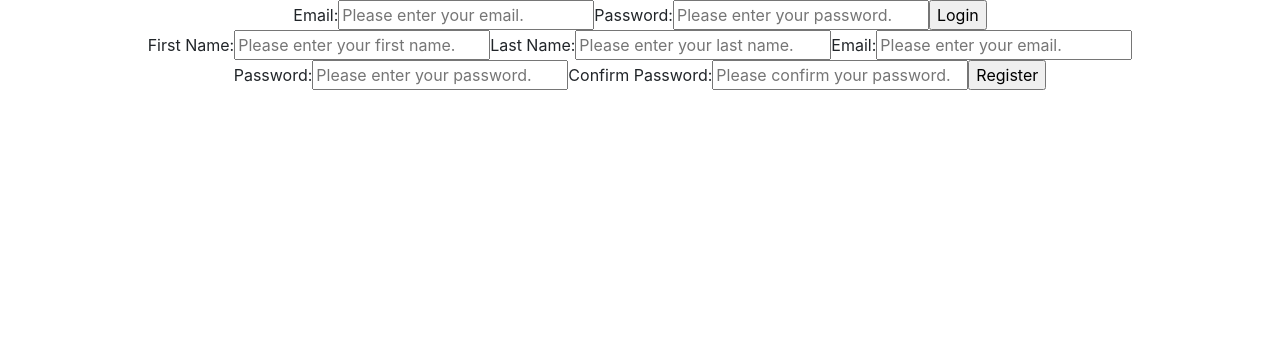
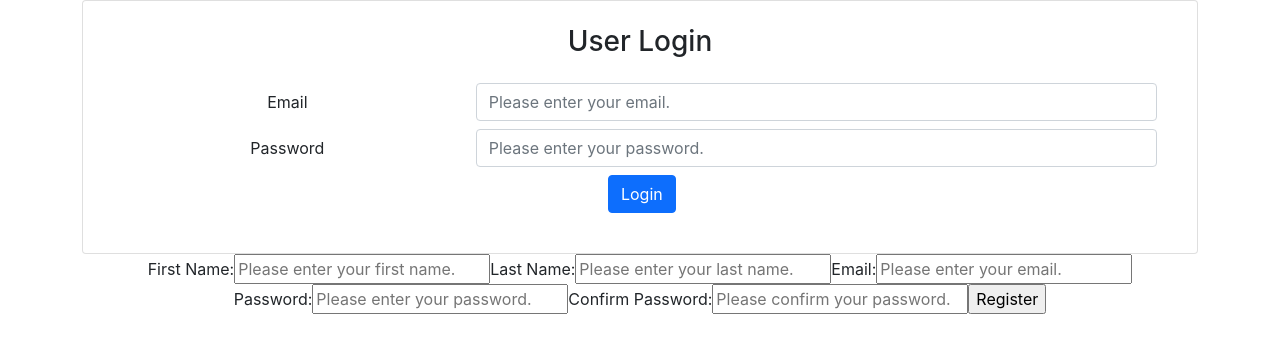
Before and after one commit to RyanCWithers/myShoeClosetApp, a React (Create React App) app in the folder client/: page /api/myShoeCloset/login in a window 1280 px wide. Shown: the top 352 px of the page. Built offline with nearby package versions, Linux system fonts and the light colour scheme.

Commit message:
Created base template for user login form

```diff
--- a/client/src/components/LoginForm.js
+++ b/client/src/components/LoginForm.js
@@ -28,36 +28,50 @@ const LoginForm = (props) =>{
     }
 
     return(
-        <div>
-            <form onSubmit = {onSubmitHandler}>
-                <label>
-                    <span>Email:</span>
+        <div className = "container">
+            <div className = "card p-4">
+                <h3 className = "card-title">User Login</h3>
+                <form onSubmit = {onSubmitHandler} className = "card-body">
+                    <div className = "form-group row justify-content-center mb-2">
+                        <label htmlFor = "email" className = "col-form-label col-md-4">Email</label>
+                        <div className = "col-md-8">
                             <input
                                 type = "text"
                                 name = "email"
                                 onChange = {(e) => setEmail(e.target.value)}
                                 placeholder = "Please enter your email."
+                                className = "form-control"
                             />
-                </label>
-                <label>
-                    <span>Password:</span>
+                        </div>
+                    </div>
+                    <div className = "form-group row justify-content-center mb-2">
+                        <label htmlFor = "password" className = "col-form-label col-md-4">Password</label>
+                        <div className = "col-md-8">
                             <input
                                 type = "password"
                                 name = "password"
                                 onChange = {(e) => setPassword(e.target.value)}
                                 placeholder = "Please enter your password."
+                                className = "form-control"
                             />
-                </label>
+                        </div>
+                    </div>
+                    <div className = "form-group row justify-content-center">
+                        <div className = "col-md-3 col-lg-1">
                             <input
                                 type = "submit"
                                 value = "Login"
+                                className = "btn btn-primary"
                             />
+                        </div>
+                    </div>
                     {
                         errs?
-                    <span>{errs}</span>:
+                        <span className = "text-danger">{errs}</span>:
                         null
                     }
                 </form>
+            </div>
         </div>
     )
 };
```
Also changed, not shown: 1 other file (tests, documents, lock files or other folders). Lines whose indentation alone changed are shown as unchanged.
